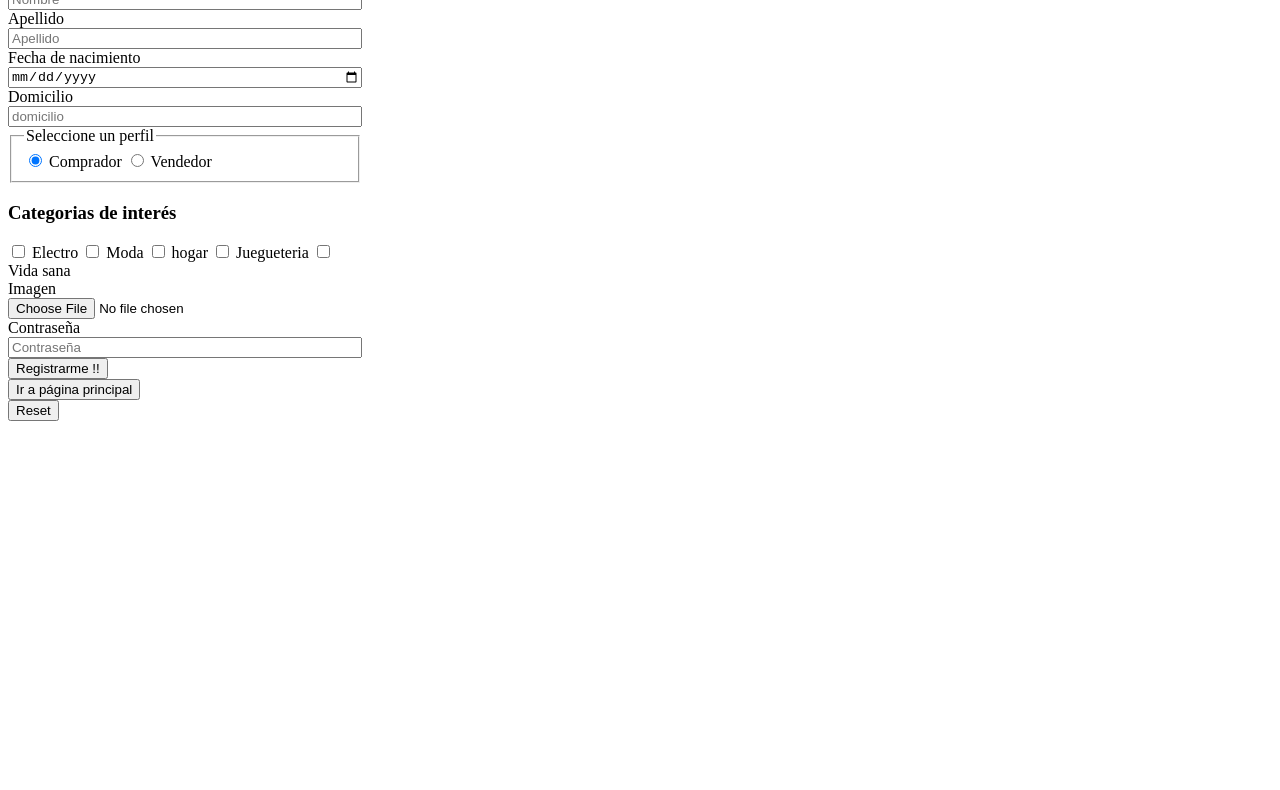
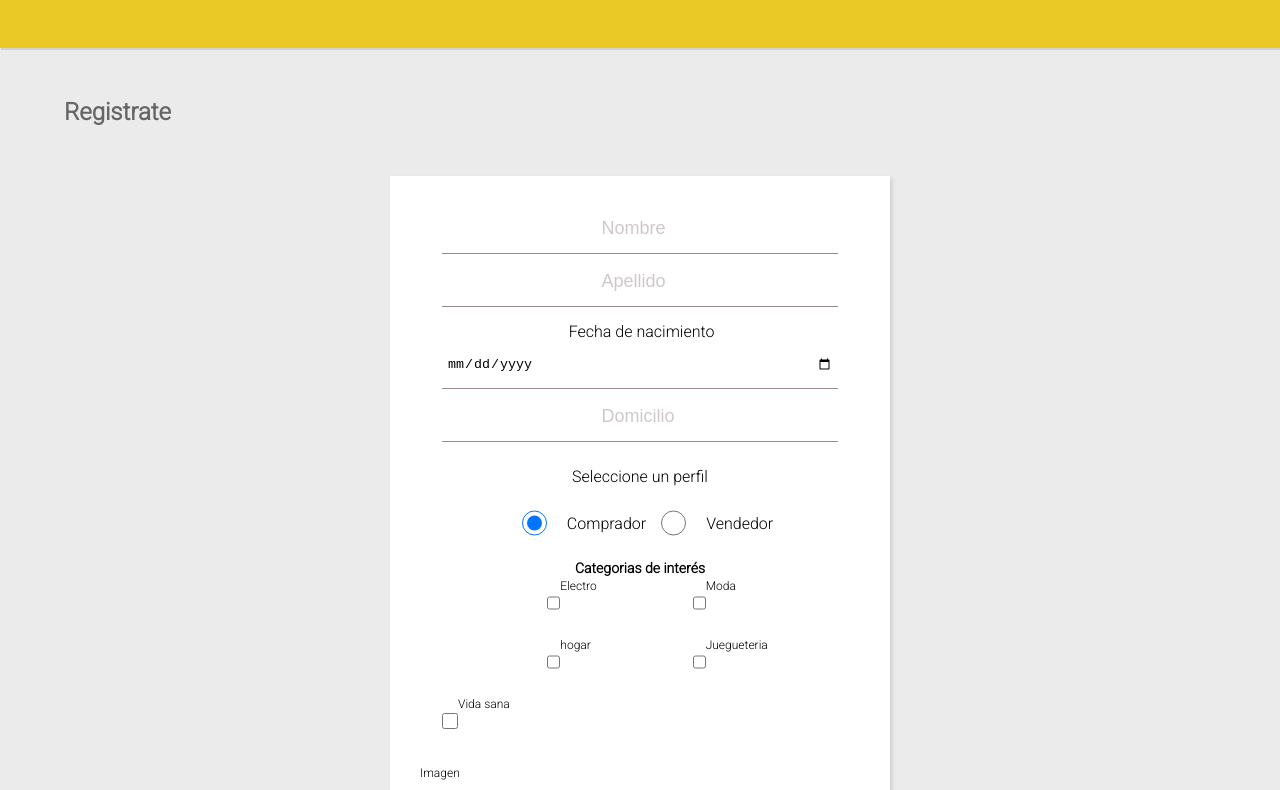
Before and after one commit to FernandoEtcheverryCencosud/express, a website: page views/registro.html in a window 1280 px wide. Shown: the part 52-842 px from the top of the page. Before the commit the page ends 800 px from the top, so only its background shows below. Drawn offline with Linux system fonts and the light colour scheme.

Commit message:
comenzando con los estilos del registro

```diff
--- a/public/css/registro/registro.css
+++ b/public/css/registro/registro.css
@@ -1,6 +1,129 @@
+nav a{
+  display: inline-block;
+  height: 34px;
+}
+
 .registroForm {
   display: flex;
+  font-family: "Roboto", sans-serif;
   flex-direction: column;
-  width: 28%;
   margin-top: 23px;
+  max-width: 500px;
+  width: 100%;
+  background: #fff;
+  margin: 50px auto;
+  justify-content: center;
+  box-shadow: 2px 2px 4px rgba(0, 0, 0, 0.125);
+  padding: 30px;
+  gap: 10px;
 }
+
+
+form > div{
+  width: 90%;
+  margin: 0 auto;
+}
+form > div input{
+  width: 100%;
+}
+
+form label{
+  margin: 3px 0;
+}
+
+form input{
+  width: 90%;
+  /* min-width: 214px;
+  max-width: 244px; */
+  height: 48px;
+  border: none;
+  color: #000;
+  padding: 5px;
+  margin-bottom: 5px;
+  border-bottom:1px solid #9d8b8b;
+}
+form input::placeholder{
+  color: #9d8b8b7a;
+  position: relative;
+  font-size: 18px;
+  left: 40%;
+}
+
+form .fecha-registro label:first-child{
+  position: relative;
+  left: 32%;
+  font-size: 16px;
+}
+
+form input:focus{
+  outline: none;
+  border-radius: 3px;
+  border: 1px solid blue;
+}
+
+
+form > span{
+  display: block;
+  margin: 10px auto 5px;
+  width: 90%;
+  font-size: 16px;
+  text-align: center;
+}
+
+form > .registro-radio{
+  width: 90%;
+  display: flex;
+  justify-content: center;
+  margin-bottom: 5px;
+}
+form > .registro-radio label{
+  display: flex;
+  align-items: center;
+  font-size: 16px;
+  justify-content: center;
+  height: 38px;
+}
+form > .registro-radio input{
+  width: 25px;
+  margin: 0 20px;
+}
+
+form > .registro-radio input:last-child{
+  margin-left: 15px;
+
+}
+
+form > .registro-categorias {
+  display: flex;
+  flex-direction: column;
+  text-align: center;
+}
+
+form > .registro-categorias > div{
+  width: 100%;
+  display: flex;
+  justify-content: space-evenly;
+}
+
+form > .registro-categorias input{
+  width: 16px;
+}
+
+form > .registro-categorias > div label{
+  display: flex;
+  align-items: flex-start;
+  width: 40px;
+}
+
+form > .registro-categorias > label{
+  align-self: flex-start;
+  display: flex;
+  justify-content: flex-start;
+}
+
+@media (min-width: 361px) {
+  form .fecha-registro label:first-child{
+    width: 30%;
+    max-width: 160px;
+  }
+}
--- a/public/css/views/login.css
+++ b/public/css/views/login.css
@@ -4,12 +4,12 @@ nav a{
 }
 
 section > .form-container{
+    font-family: "Roboto", sans-serif;
     width: 50%;
     background-color: #fff;
     box-shadow: 0 0 5px rgba(0, 0, 0, .1);
     min-width: 250px;
     max-width: 400px;
-    height: 350px;
     margin: 50px auto;
     text-align: center;
     padding: 5px;
@@ -44,7 +44,7 @@ form input{
     width: 244px;
     height: 48px;
     border: none;
-    color: #9d8b8b7a;
+    color: #000;
     padding: 5px;
     border-bottom:1px solid #9d8b8b;
 }
--- a/views/registro.html
+++ b/views/registro.html
@@ -1,76 +1,74 @@
 <!DOCTYPE html>
 <html lang="en">
+
 <head>
   <meta charset="UTF-8" />
   <meta http-equiv="X-UA-Compatible" content="IE=edge" />
   <meta name="viewport" content="width=device-width, initial-scale=1.0" />
-    <title>Document</title>
+  <title>Registro</title>
+  <link rel="stylesheet" href="https://cdnjs.cloudflare.com/ajax/libs/font-awesome/6.2.0/css/all.min.css"
+    integrity="sha512-xh6O/CkQoPOWDdYTDqeRdPCVd1SpvCA9XXcUnZS2FmJNp1coAFzvtCN9BmamE+4aHK8yyUHUSCcJHgXloTyT2A=="
+    crossorigin="anonymous" referrerpolicy="no-referrer" />
+  <link rel="preconnect" href="https://fonts.googleapis.com" />
+  <link rel="preconnect" href="https://fonts.gstatic.com" crossorigin />
+  <link href="https://fonts.googleapis.com/css2?family=Roboto:wght@300&display=swap" rel="stylesheet" />
+  <link rel="stylesheet" href="/css/styles.css" />
   <link rel="stylesheet" href="/css/registro/registro.css" />
 </head>
+
 <body>
+  <header class="header-log">
+    <nav>
+      <div class="navbar-top">
+        <div class="logo">
+          <a href="/">
+            <img class="responsive" src="./images/logo-mercado-liebre.svg" alt="Logo de Mercado Liebre" />
+
+          </a>
+        </div>
+      </div>
+    </nav>
+  </header>
   <main>
+    <h2 class="form-title">Registrate</h2>
+
     <section>
+
       <form action="/registro" method="post" class="registroForm">
-          <label for="nombre">Nombre</label>
-          <input
-            type="text"
-            placeholder="Nombre"
-            required
-            name="nombre"
-            id="nombre"
-          />
-          <label for="apellido">Apellido</label>
-          <input
-            type="text"
-            placeholder="Apellido"
-            required
-            name="apellido"
-            id="apellido"
-          />
-          <label for="nacimiento">Fecha de nacimiento</label>
-          <input
-            type="date"
-            placeholder="Fecha de nacimiento"
-            required
-            name="nacimiento"
-            id="nacimiento"
-          />
-          <label for="domicilio">Domicilio</label>
-          <input
-            type="text"
-            placeholder="domicilio"
-            required
-            name="domicilio"
-            id="domicilio"
-          />
+        <div>
+          <input type="text" placeholder="Nombre" required name="nombre" id="nombre" />
+          <input type="text" placeholder="Apellido" required name="apellido" id="apellido" />
+        </div>
+        <div class="fecha-registro">
+          <label for="nacimiento">Fecha de nacimiento
+          </label>
+          <input type="date" placeholder="Fecha de nacimiento" required name="nacimiento" id="nacimiento" />
+          <input type="text" placeholder="Domicilio" required name="domicilio" id="domicilio" />
+          </label>
 
-          <fieldset>
-            <legend>Seleccione un perfil</legend>
+        </div>
 
-            <input
-              type="radio"
-              name="comprador"
-              id="comprador"
-              value="comprador"
-              checked
-            />
-            <label for="comprador">Comprador</label>
-            <input
-              type="radio"
-              name="vendedor"
-              id="vendedor"
-              value="vendedor"
-            />
-            <label for="vendedor">Vendedor</label>
-          </fieldset>
+        <span>Seleccione un perfil</span>
+        <div class="registro-radio">
+          <label for="comprador">
+          <input type="radio" name="tipo" id="comprador" value="comprador" checked />
+          Comprador</label>
+          <label for="vendedor">
+          <input type="radio" name="tipo" id="vendedor" value="vendedor" />
+          Vendedor</label>
+        </div>
+        <div class="registro-categorias">
+          <h3>Categorias de interés</h3>
           <div>
-            <h3>Categorias de interés</h3>
             <label for="">
               <input type="checkbox" id="electro" value="Electro" /> Electro
             </label>
             <label for="">
               <input type="checkbox" id="moda" value="moda" /> Moda
             </label>
+
+          </div>
+          <div>
             <label for="">
               <input type="checkbox" id="hogar" value="hogar" /> hogar
             </label>
@@ -78,6 +76,7 @@
               <input type="checkbox" id="juegueteria" value="juegueteria" />
               Juegueteria
             </label>
+          </div>
           <label for="">
             <input type="checkbox" id="vida sana" value="vida sana" /> Vida
             sana
@@ -87,18 +86,14 @@
         <label for="imagen">Imagen</label>
         <input type="file" id="imagen" name="imagen" accept="image/jpeg" />
         <label for="password">Contraseña</label>
-          <input
-            type="password"
-            placeholder="Contraseña"
-            required
-            name="password"
-            id="password"
-          />
+        <input type="password" placeholder="Contraseña" required name="password" id="password" />
         <div><button type="submit">Registrarme !!</button></div>
         <div><button>Ir a página principal</button></div>
         <div><button type="reset">Reset</button></div>
       </form>
+
     </section>
   </main>
 </body>
+
 </html>
```
Also changed, not shown: views/home.html (+0 -4 lines). Lines whose indentation alone changed are shown as unchanged.
